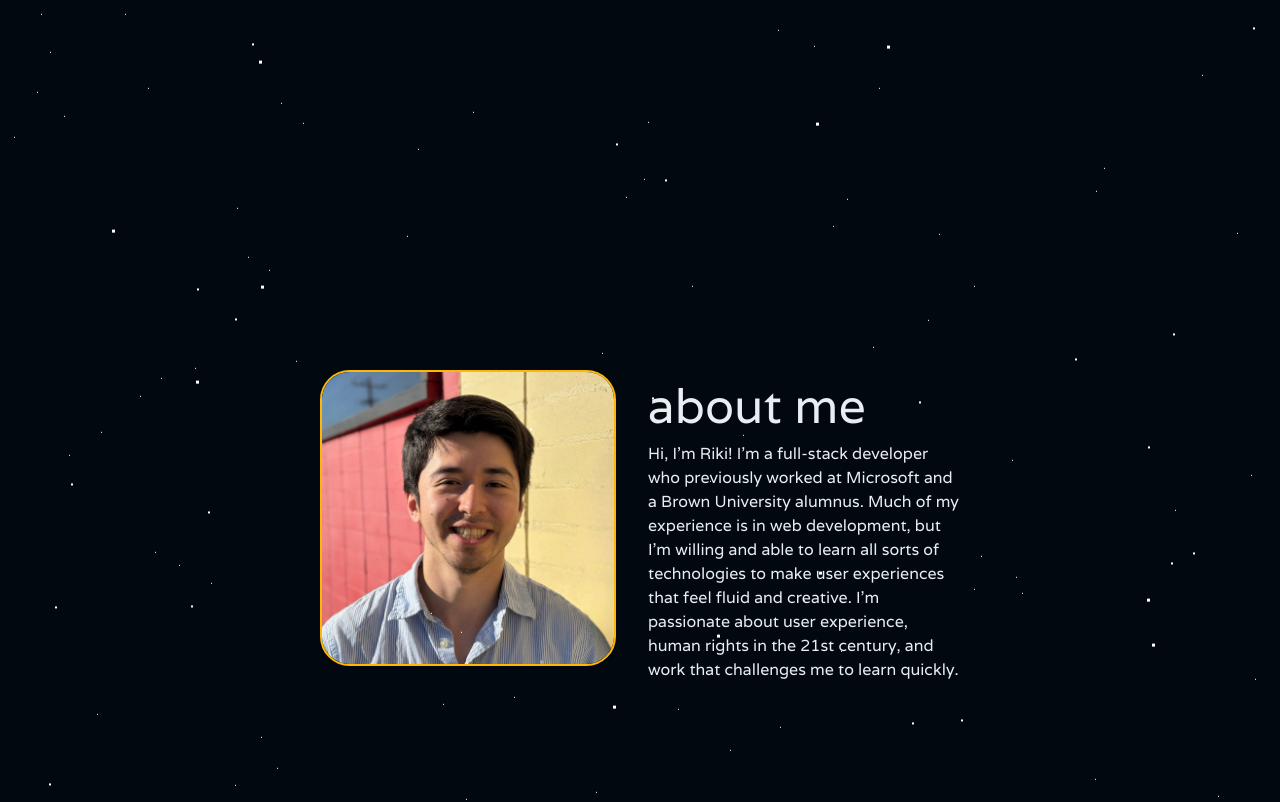
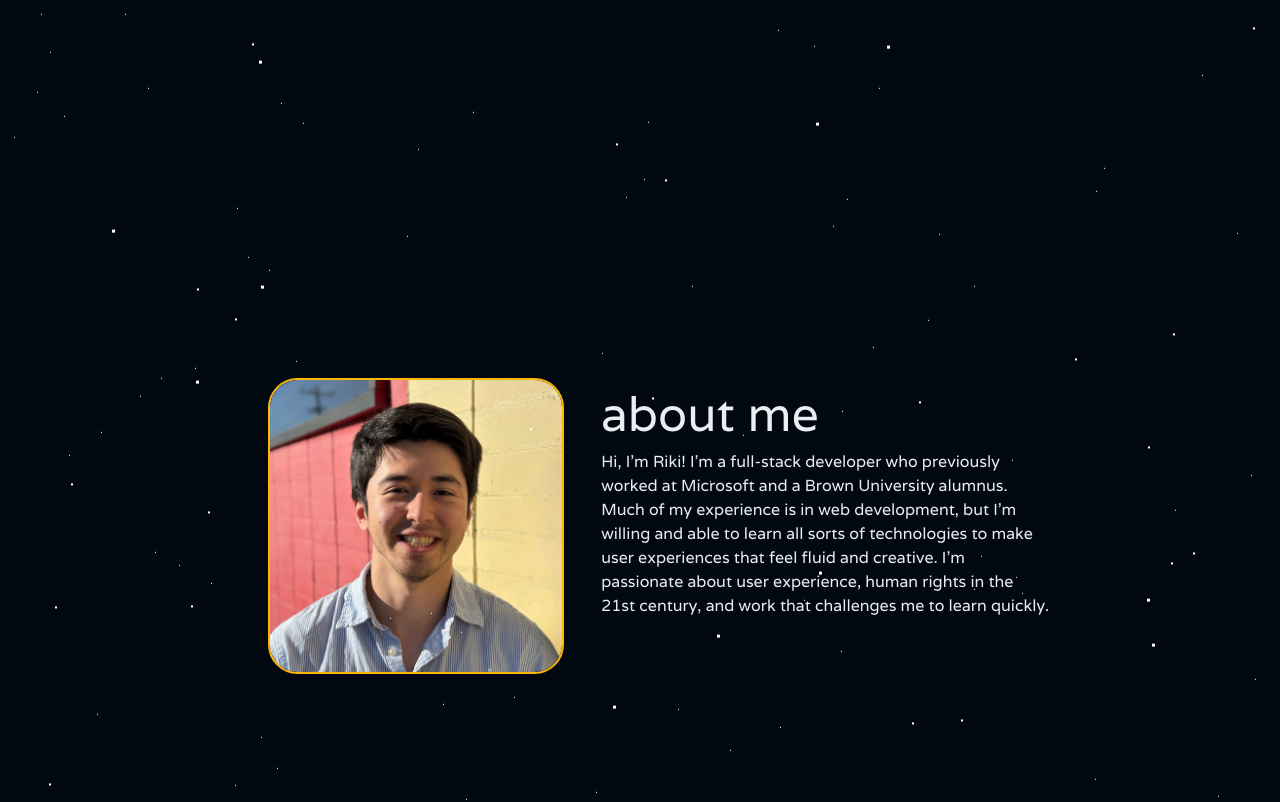
Before and after one commit to r-fameli/r-fameli.github.io, a React (Vite) app: page / in a window 1280 px wide. Shown: the part 760-1562 px from the top of the page. Built offline with nearby package versions, Linux system fonts and the light colour scheme.

Commit message:
Add some flex-wrapping to the about section

```diff
--- a/src/pages/About/About.scss
+++ b/src/pages/About/About.scss
@@ -1,22 +1,24 @@
 @use '../../variables';
 
 .about-page {
-    min-height: 80vh;
+    height: 100vh;
     margin: 10vh 15vw 10vh 15vw; // top r bot left
 }
 
 .about-container {
+    height: 100%;
     display: flex;
-    height: 100vh;
+    flex-direction: row;
     align-items: center;
     justify-content: space-around;
-    padding: 0 10vw;
-    gap: 10%;
+    padding: 0 5vw;
+    gap: 5%;
 }
 
 .about-row {
     display: flex;
     justify-content: space-around;
+    align-items: flex-start;
     gap: 5%;
 }
 
@@ -33,4 +35,11 @@
 }
 
 .about-text {
+    width: 35vw;
 }
+
+@media (max-width: 768px) {
+    .about-row {
+        flex-wrap: wrap;
+    }
+}
```
